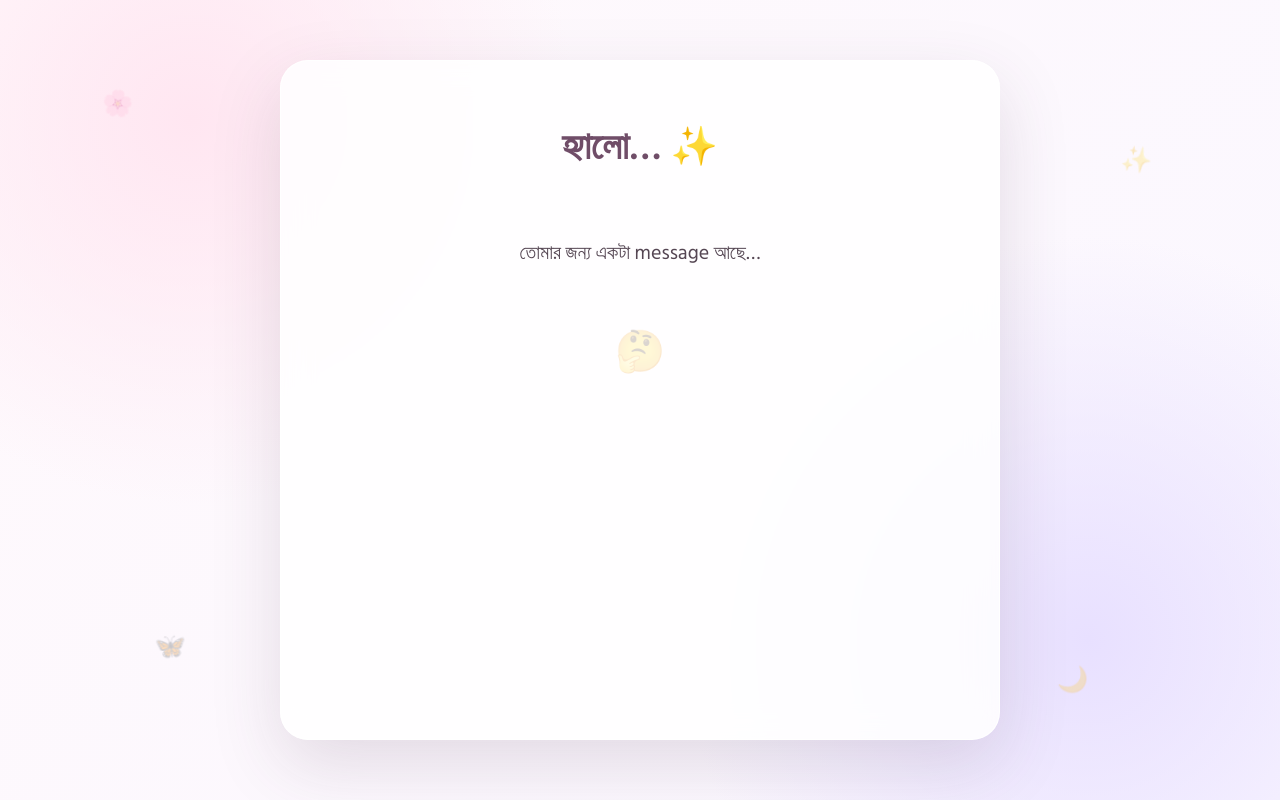
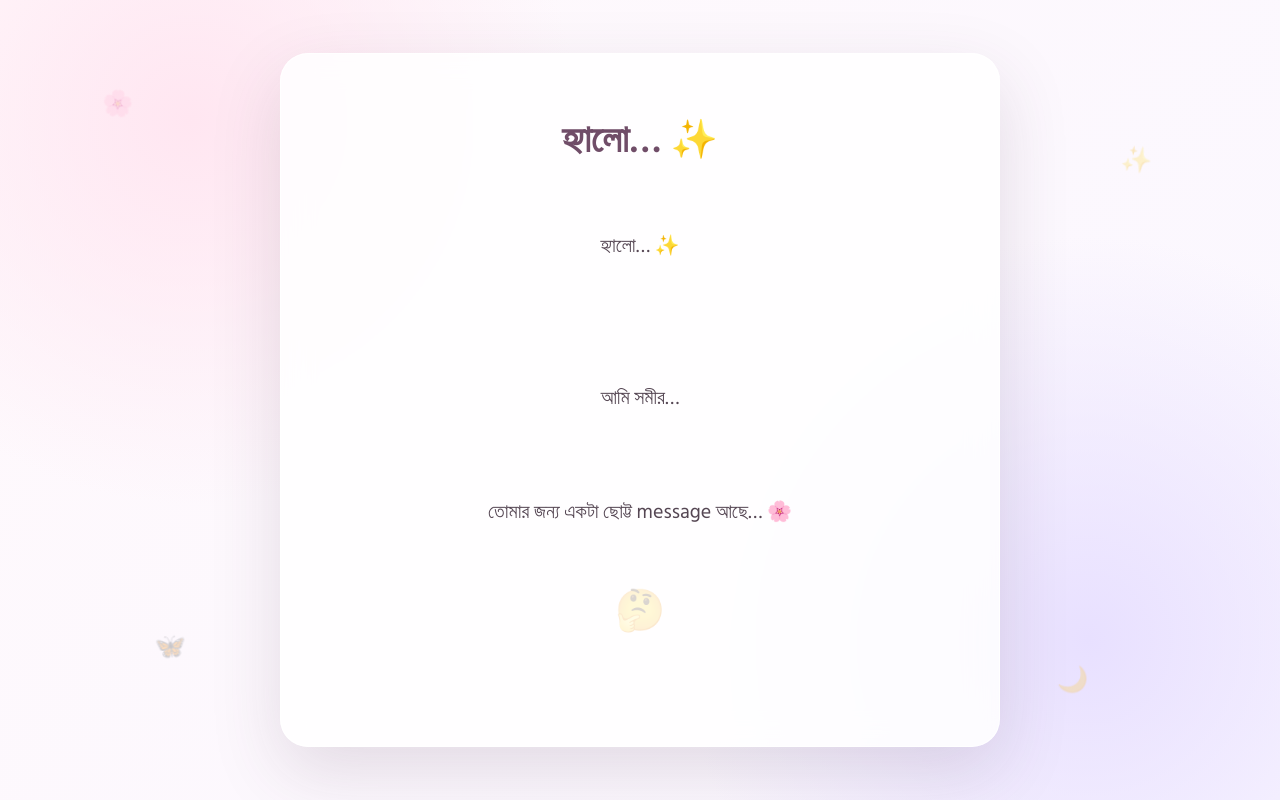
Before and after one commit to worldsrobinhood-png/mayabini, a plain HTML site: page index.html in a window 1280 px wide. Drawn offline with Linux system fonts and the light colour scheme; a web font is replaced by a local one.

Commit message:
Update index.html

```diff
--- a/index.html
+++ b/index.html
@@ -1362,8 +1362,12 @@ function showOpening() {
             </h1>
 
             <p class="text">
-                তোমার জন্য একটা message আছে…
-            </p>
+    হ্যালো… ✨
+    <br><br>
+    আমি সমীর…
+    <br>
+    তোমার জন্য একটা ছোট্ট message আছে… 🌸
+</p>
 
             <div
                 id="openingEmoji"
```
